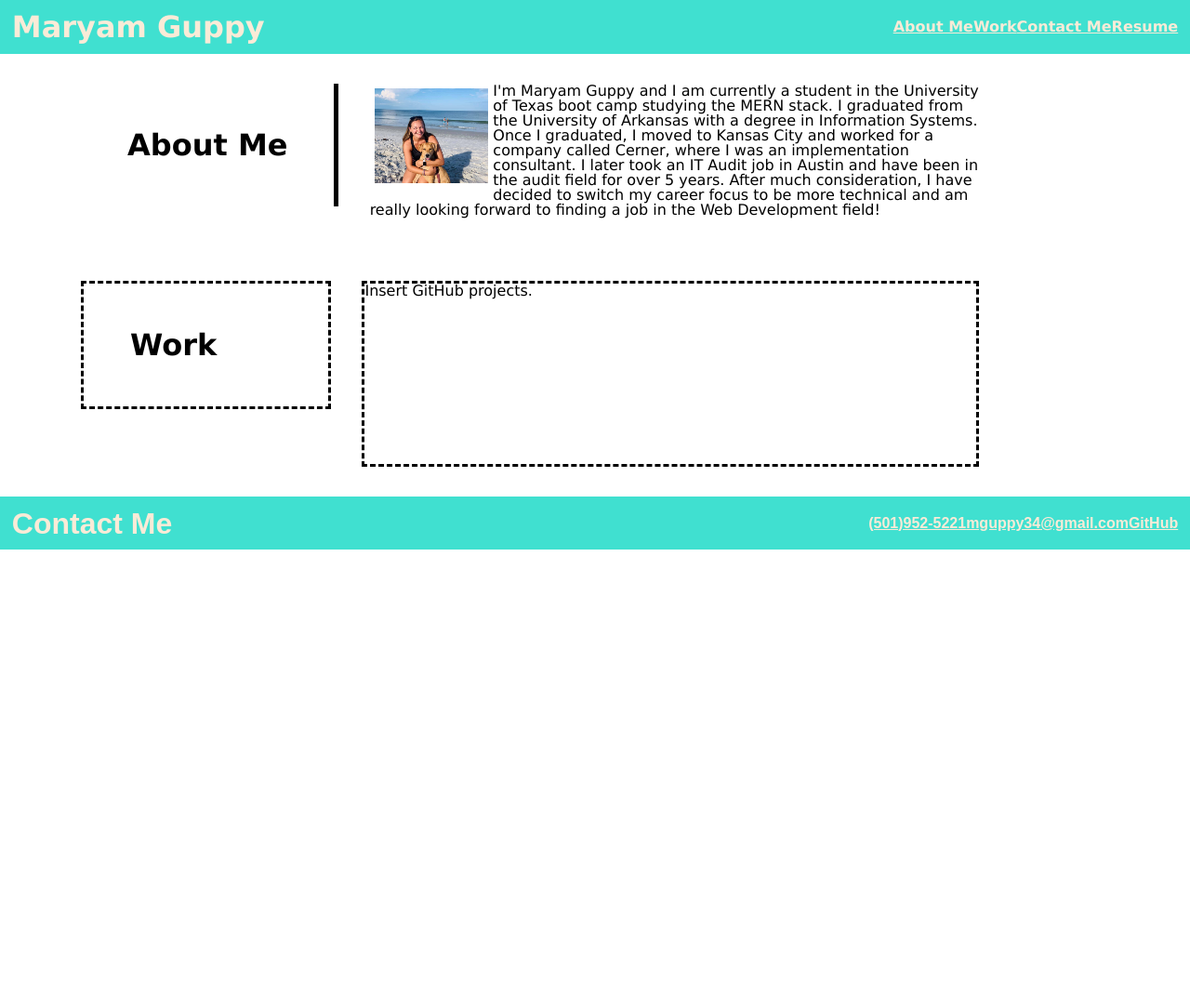
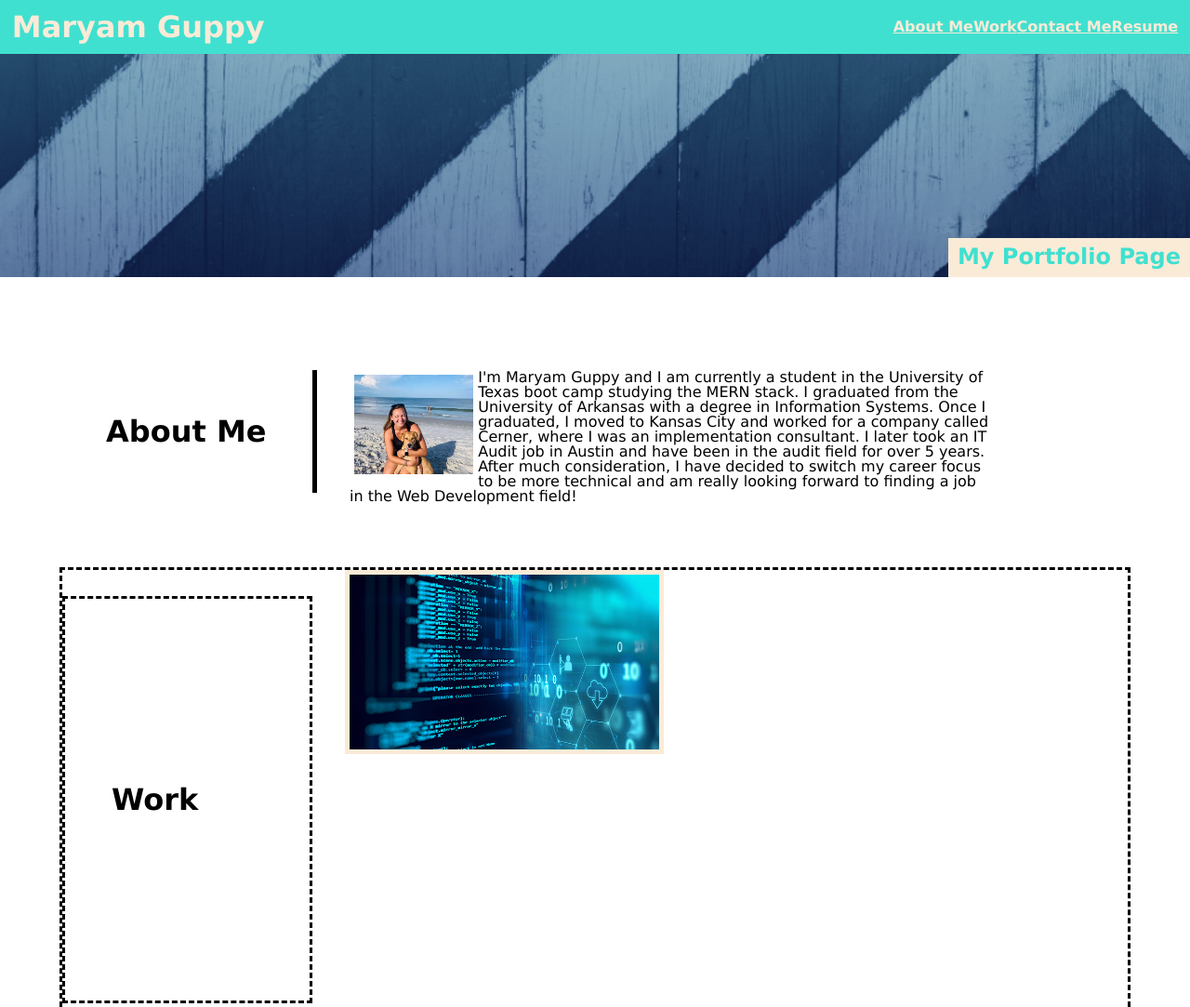
Before and after one commit to mguppy/portfolio, a plain HTML site: page index.html in a window 1280 px wide. Shown: the top 1083 px of the page at 93% size. Before the commit the page ends 800 px from the top, so only its background shows below. Drawn offline with Linux system fonts and the light colour scheme.

Commit message:
changes after tutoring session

```diff
--- a/assets/style.css
+++ b/assets/style.css
@@ -21,8 +21,10 @@ h1 {
 }
 
 main {
+    /*
     width: 96%;
-    margin: 2rem auto;
+    margin: 2rem auto; */
+
     font-family: var(--font);
 }
 
@@ -42,6 +44,29 @@ nav a {
 
 nav a:hover {
     color: var(--light);
+}
+
+#myheader {
+    background-image: url("../Images/banner.png");
+    background-size: cover;
+    background-position: center;
+    display: flex;
+    min-height: 30vh;
+    justify-content: flex-end;
+    align-items: flex-end;
+    text-align: center;
+    margin-bottom: 100px;
+}
+
+
+.banner-header {
+    font-size: 1.5rem;
+    color: var(--bright-turqoise);
+    background: var(--white);
+    margin: 0;
+    padding: 5px 10px;
+    display: inline;
+    line-height: 1.3;
 }
 
 
@@ -76,10 +101,12 @@ nav a:hover {
 
 .work {
     display: flex;
-    align-items: flex-start;
+    align-items: center;
+    flex-wrap: wrap;
     width: 90%;
     margin: 1% auto;
-    height: 200px;
+    height: 500px;
+    border-style: dashed;
 }
 
 .work-description{
@@ -87,7 +114,7 @@ nav a:hover {
     align-items: center;
     font-size: 200%;
     border-style: dashed;
-    padding: 50px 120px 50px 50px;
+    padding: 200px 120px 200px 50px;
 }
 
 .work-info {
@@ -95,7 +122,12 @@ nav a:hover {
     flex: 0 0 60%;
     font-size: 100%;
     height: 100%;
-    border-style: dashed;
+
+}
+
+.refactoring {
+    width: 50%;
+    border: 5px solid antiquewhite;
 }
 
 footer {
@@ -105,7 +137,9 @@ footer {
     padding: 1%;
     background-color: var(--bright-turqoise);
     color: var(--white);
+    font-family: var(--font);
 }
+
 /*
 .sidebar {
     font-size: large;
--- a/index.html
+++ b/index.html
@@ -1,5 +1,6 @@
 <!DOCTYPE html>
 <html lang="en">
+
 <head>
     <meta charset="UTF-8">
     <meta http-equiv="X-UA-Compatible" content="IE=edge">
@@ -8,13 +9,14 @@
     <link rel="stylesheet" href="./assets/reset.css" />
     <link rel="stylesheet" href="./assets/style.css" />
 </head>
+
 <body>
 
     <header>
         <h1>Maryam Guppy</h1>
         <nav>
             <ul>
-            <li><a href="about-me">About Me</a></li>
+                <li><a href="#about-me">About Me</a></li>
                 <li><a href="#">Work</a></li>
                 <li><a href="#">Contact Me</a></li>
                 <li><a href="#">Resume</a></li>
@@ -24,26 +26,35 @@
 
     <!-- Body -->
     <main>
-    <section class = "about-me">
-        <div class = "about-me-description">
+        <div id="myheader">
+            <!-- leading image -->
+            <h2 class="banner-header">My Portfolio Page</h2>
+        </div>
+        <section class="about-me">
+            <div class="about-me-description">
                 <h2>About Me</h2>
             </div>
-        <div class = "about-me-info">
+            <div class="about-me-info">
                 <p>
                     <img class="my-photo" src="./Images/portfolio-photo.jpeg" alt="maryam" />
-            I'm Maryam Guppy and I am currently a student in the University of Texas boot camp studying the MERN stack.  I graduated from the University of Arkansas with a degree in Information Systems.  Once I graduated, I moved to Kansas City and worked for a company called Cerner, where I was an implementation consultant.  I later took an IT Audit job in Austin and have been in the audit field for over 5 years.  After much consideration, I have decided to switch my career focus to be more technical and am really looking forward to finding a job in the Web Development field!
+                    I'm Maryam Guppy and I am currently a student in the University of Texas boot camp studying the MERN
+                    stack. I graduated from the University of Arkansas with a degree in Information Systems. Once I
+                    graduated, I moved to Kansas City and worked for a company called Cerner, where I was an
+                    implementation consultant. I later took an IT Audit job in Austin and have been in the audit field
+                    for over 5 years. After much consideration, I have decided to switch my career focus to be more
+                    technical and am really looking forward to finding a job in the Web Development field!
                 </p>
             </div>
 
 
         </section>
-    <section class = "work">
-        <div class = "work-description">
+        <section class="work">
+            <div class="work-description">
                 <h2>Work</h2>
             </div>
-        <div class = "work-info">
+            <div class="work-info">
                 <p>
-                Insert GitHub projects.
+                    <img class="refactoring" src="Images/refactoring-image.jpeg" alt="refactoring">
                 </p>
             </div>
 
@@ -58,10 +69,11 @@
             <ul>
                 <li><a href="#">(501)952-5221</a></li>
                 <li><a href="#">mguppy34@gmail.com</a></li>
-            <li><a href ="https://github.com/mguppy">GitHub</a></li>
+                <li><a href="https://github.com/mguppy">GitHub</a></li>
             </ul>
         </nav>
     </footer>
 
 </body>
+
 </html>
```
Also changed, not shown: Images/banner.png (added), Images/refactoring-image.jpeg (added). Lines whose indentation alone changed are shown as unchanged.
